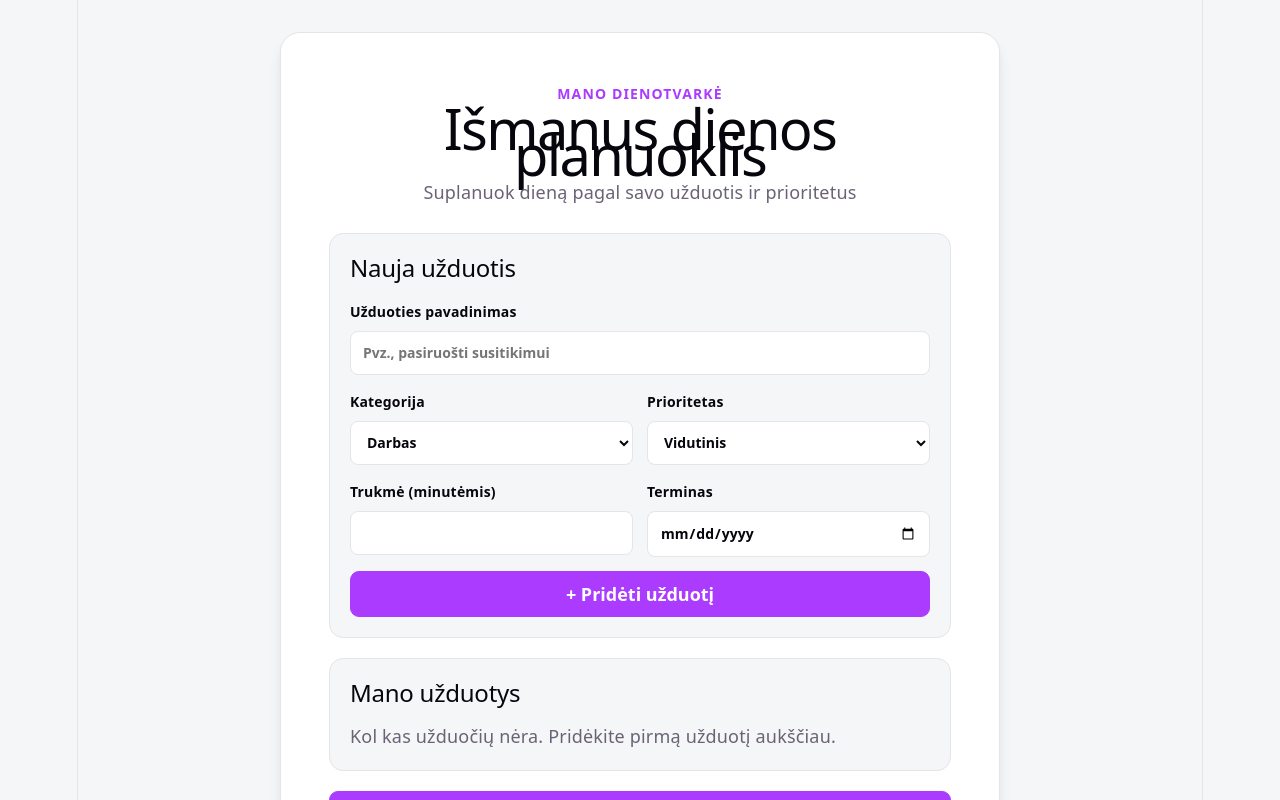
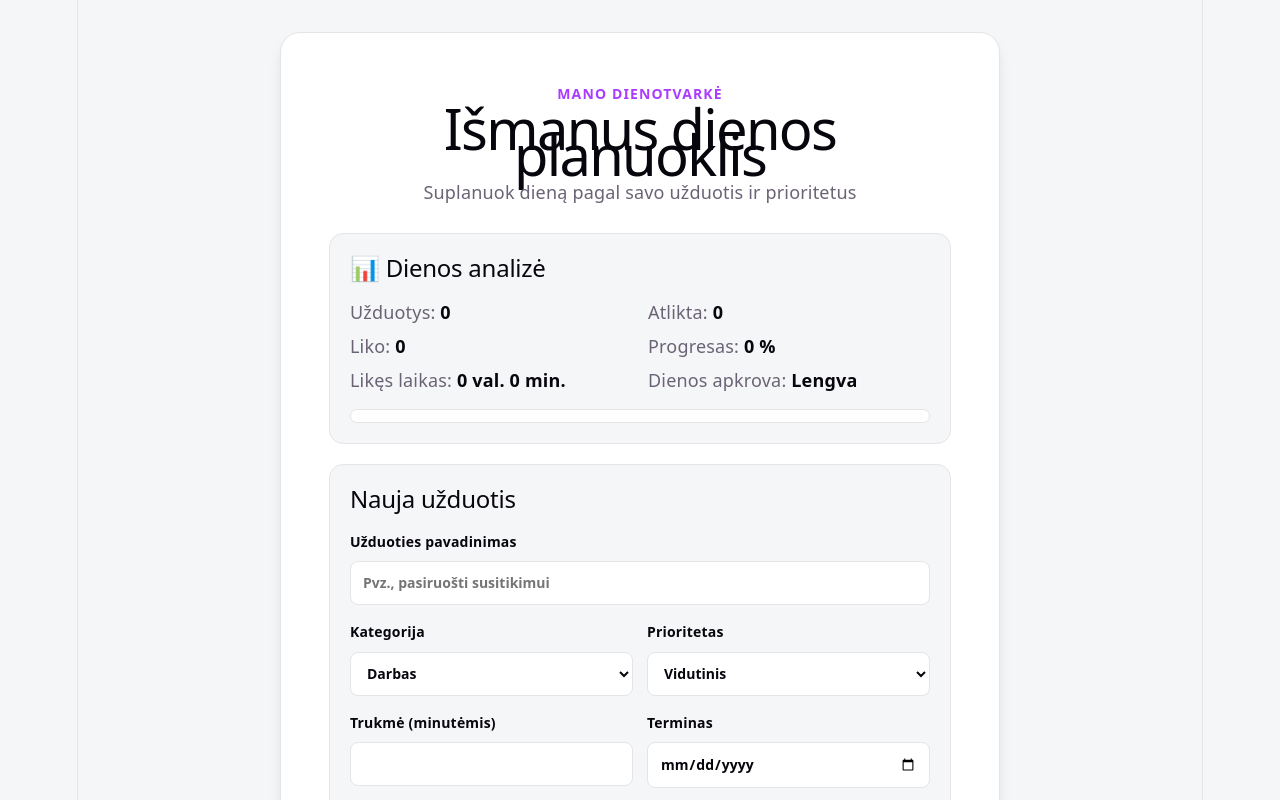
Before and after one commit to mariusbrazas78-bit/pirmas-projektas, a React (Vite) app: page / in a window 1280 px wide. Both pictures are taken after a click on the button "Išmanus planuoklis". Shown: the top 800 px of the page. Built offline with nearby package versions, Linux system fonts and the light colour scheme.

Commit message:
dienos progresas ir apkrovos analize

```diff
--- a/src/App.css
+++ b/src/App.css
@@ -368,6 +368,44 @@
   margin: 0 0 16px;
 }
 
+.planner-analysis-stats {
+  display: grid;
+  grid-template-columns: repeat(2, minmax(0, 1fr));
+  gap: 8px 16px;
+  text-align: left;
+}
+
+.planner-analysis-stats p {
+  margin: 0;
+}
+
+.planner-analysis-stats strong {
+  color: var(--text-h);
+}
+
+.planner-analysis-track {
+  height: 12px;
+  margin-top: 16px;
+  overflow: hidden;
+  border: 1px solid var(--border);
+  border-radius: 999px;
+  background: var(--social-bg);
+}
+
+.planner-analysis-fill {
+  height: 100%;
+  border-radius: inherit;
+  background: var(--accent);
+  transition: width 0.3s ease;
+}
+
+.planner-workload-warning {
+  margin: 12px 0 0;
+  color: #b42318;
+  font-weight: 600;
+  text-align: left;
+}
+
 .planner-task-form {
   display: grid;
   grid-template-columns: repeat(2, minmax(0, 1fr));
@@ -573,6 +611,10 @@
     grid-template-columns: 1fr;
   }
 
+  .planner-analysis-stats {
+    grid-template-columns: 1fr;
+  }
+
   .planner-field-wide,
   .planner-form-error,
   .planner-submit-button {
--- a/src/App.jsx
+++ b/src/App.jsx
@@ -46,6 +46,21 @@ function App() {
     deadline: '',
   })
   const [plannerError, setPlannerError] = useState('')
+  const plannerCompletedCount = plannerTasks.filter((task) => task.completed).length
+  const plannerRemainingTasks = plannerTasks.length - plannerCompletedCount
+  const plannerProgress = plannerTasks.length === 0
+    ? 0
+    : Math.round((plannerCompletedCount / plannerTasks.length) * 100)
+  const remainingDuration = plannerTasks
+    .filter((task) => !task.completed)
+    .reduce((total, task) => total + task.duration, 0)
+  const remainingHours = Math.floor(remainingDuration / 60)
+  const remainingMinutes = remainingDuration % 60
+  const workload = remainingDuration <= 240
+    ? 'Lengva'
+    : remainingDuration <= 420
+      ? 'Vidutinė'
+      : 'Didelė'
   const [tasksByDay, setTasksByDay] = useState(initialTasksByDay)
   const [newTaskTitle, setNewTaskTitle] = useState('')
   const [isAddingTask, setIsAddingTask] = useState(false)
@@ -174,6 +189,32 @@ function App() {
           <p className="planner-description">
             Suplanuok dieną pagal savo užduotis ir prioritetus
           </p>
+          <section className="planner-section planner-analysis" aria-labelledby="planner-analysis-title">
+            <h2 id="planner-analysis-title">📊 Dienos analizė</h2>
+            <div className="planner-analysis-stats">
+              <p>Užduotys: <strong>{plannerTasks.length}</strong></p>
+              <p>Atlikta: <strong>{plannerCompletedCount}</strong></p>
+              <p>Liko: <strong>{plannerRemainingTasks}</strong></p>
+              <p>Progresas: <strong>{plannerProgress} %</strong></p>
+              <p>Likęs laikas: <strong>{remainingHours} val. {remainingMinutes} min.</strong></p>
+              <p>Dienos apkrova: <strong>{workload}</strong></p>
+            </div>
+            <div
+              className="planner-analysis-track"
+              role="progressbar"
+              aria-label="Dienos užduočių progresas"
+              aria-valuenow={plannerProgress}
+              aria-valuemin="0"
+              aria-valuemax="100"
+            >
+              <div className="planner-analysis-fill" style={{ width: `${plannerProgress}%` }} />
+            </div>
+            {remainingDuration > 420 && (
+              <p className="planner-workload-warning" role="status">
+                Dienos planas gali būti per daug apkrautas.
+              </p>
+            )}
+          </section>
           <section className="planner-section" aria-labelledby="new-planner-task-title">
             <h2 id="new-planner-task-title">Nauja užduotis</h2>
             <form className="planner-task-form" onSubmit={addPlannerTask}>
```
Also changed, not shown: 1 other file (tests, documents, lock files or other folders).
